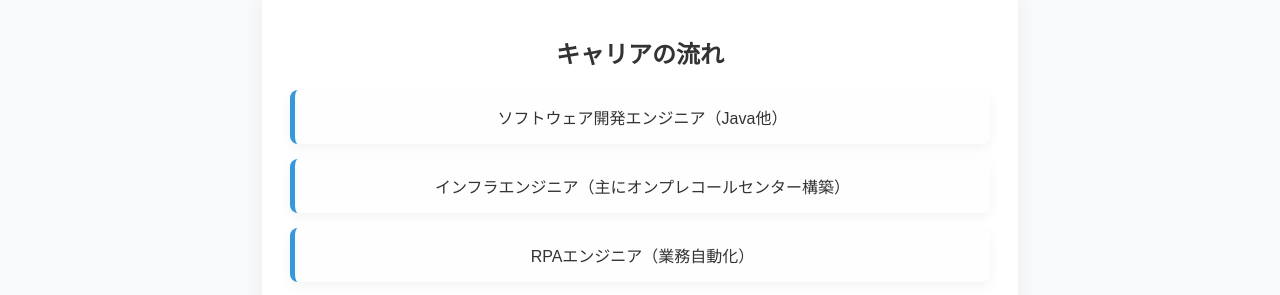
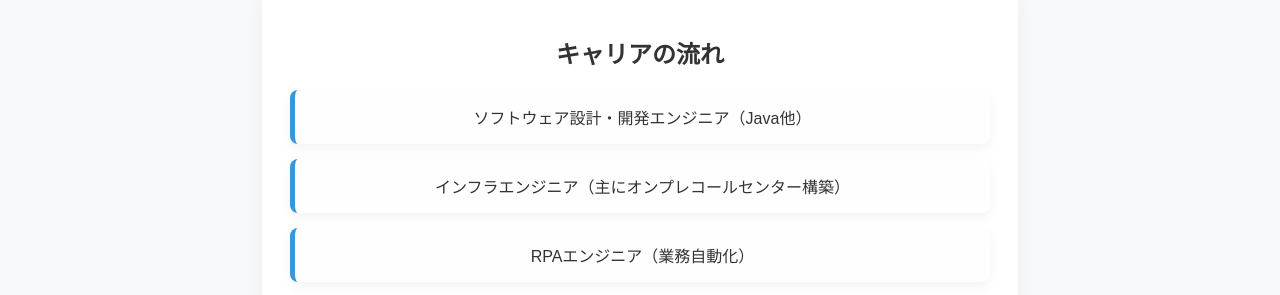
Before and after one commit to cloudrobo48/aws-cloud, a Jekyll site: the page about.html, which Jekyll copies as it is, in a window 1280 px wide. Shown: the part 752-1047 px from the top of the page. Built offline with Jekyll 4.4.1, drawn with Linux system fonts in a browser that asks for light colours.

Commit message:
Update about.html

```diff
--- a/about.html
+++ b/about.html
@@ -21,7 +21,7 @@
     <section class="modern-card">
         <h2>キャリアの流れ</h2>
         <div class="timeline-cards">
-        <div class="career-card">ソフトウェア開発エンジニア（Java他）</div>
+        <div class="career-card">ソフトウェア設計・開発エンジニア（Java他）</div>
         <div class="career-card">インフラエンジニア（主にオンプレコールセンター構築）</div>
         <div class="career-card">RPAエンジニア（業務自動化）</div>
         <div class="career-card">インフラ設計・構築・運用</div>
```
